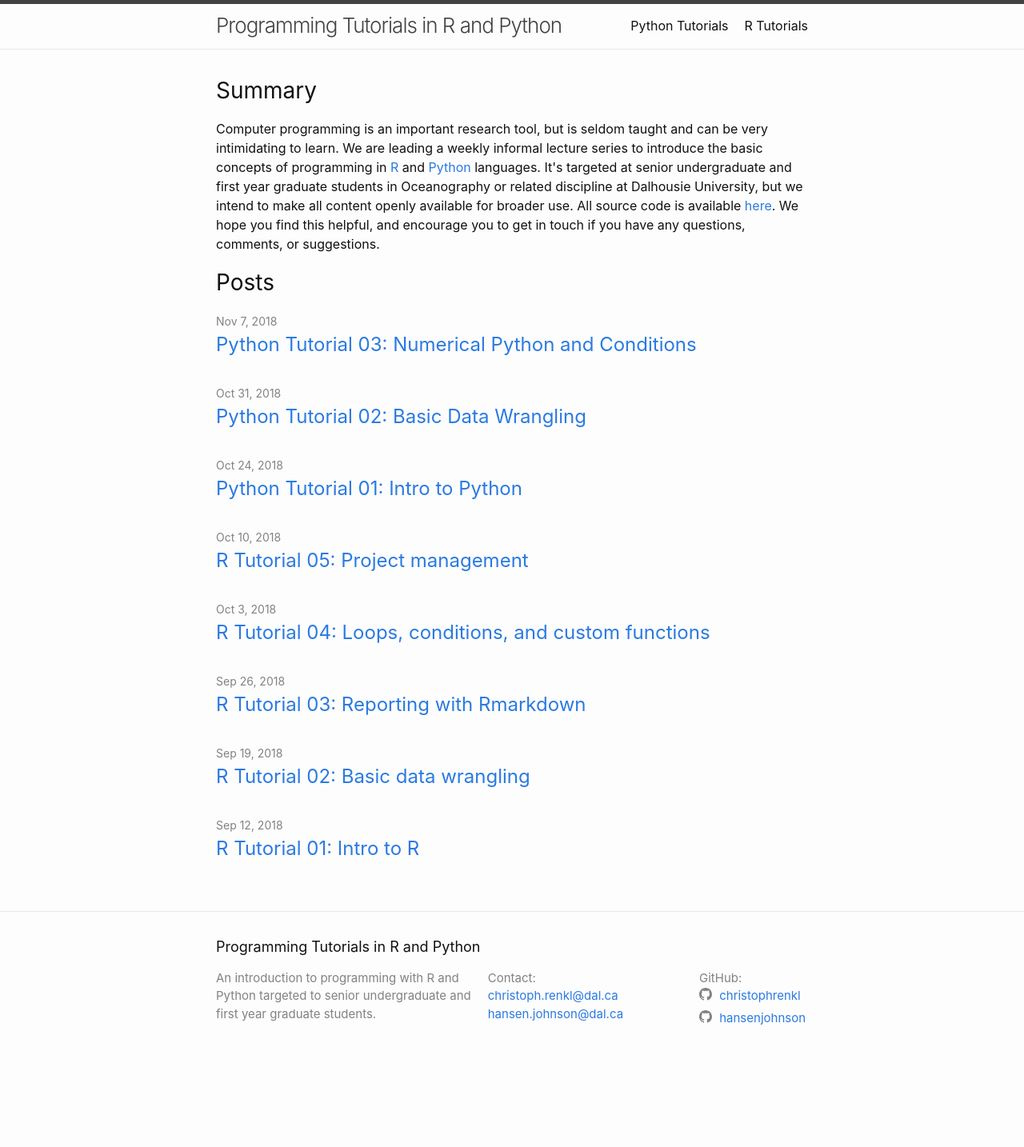
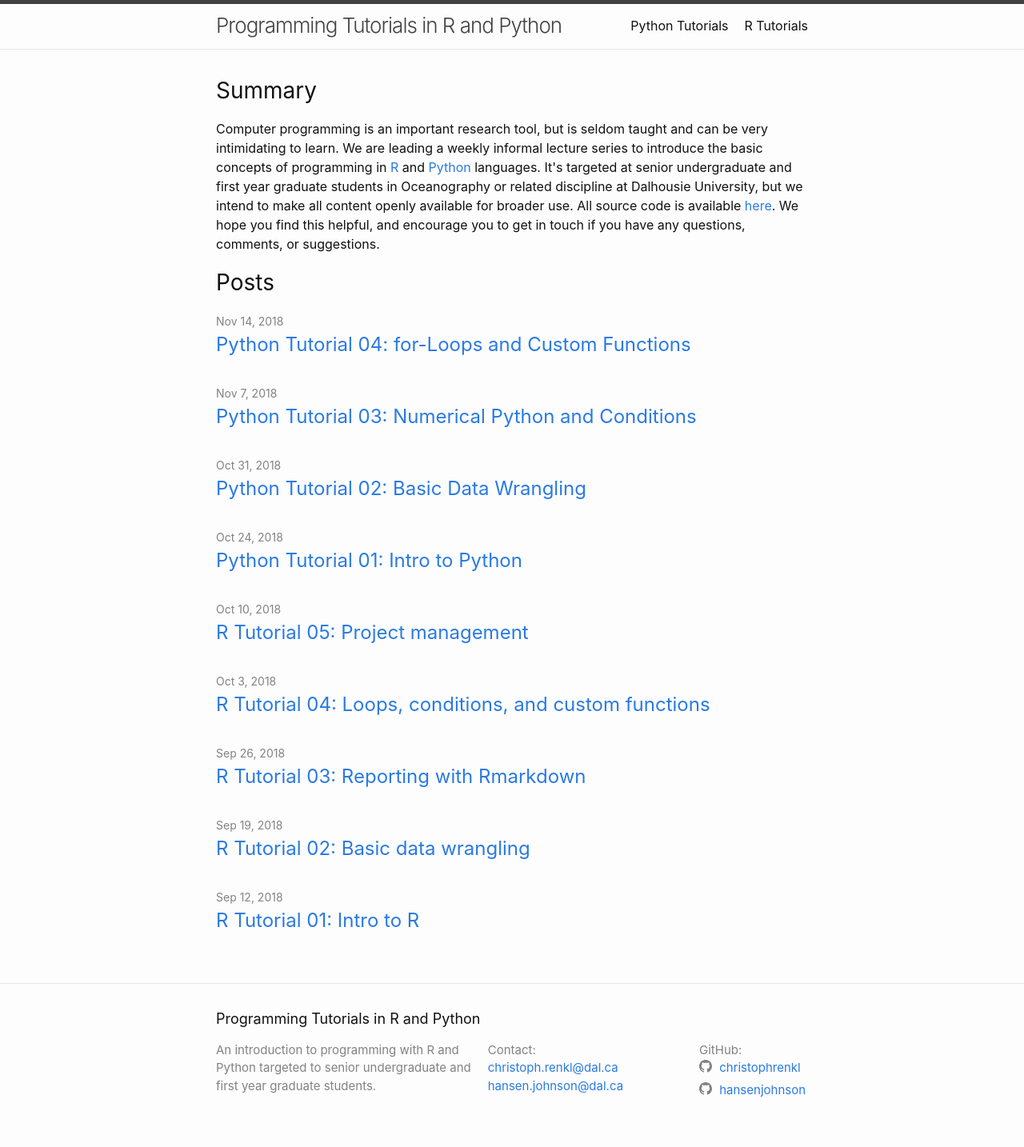
Before and after one commit to anhnguyendepocen/programming_tutorials, a Jekyll site: the page built from docs/index.md, in a window 1280 px wide. Shown: the whole page at 80% size. Built offline with Jekyll 4.4.1, drawn with Linux system fonts in a browser that asks for light colours; before the commit the page ends 1344 px from its top, so only the background shows below that; some of the changed lines change nothing that is shown.

Commit message:
Update website

```diff
--- /dev/null
+++ b/docs/_posts/2018-11-14-python-tutorial-04.md
@@ -0,0 +1,21 @@
+---
+layout: post
+title:  "Python Tutorial 04: for-Loops and Custom Functions"
+date:   2018-11-14
+categories: Python tutorials
+permalink: /python-tutorial-03/
+---
+
+**Time:** 1530-1630 ADT on Wednesday, November 14th
+**Location:** Riley room (Room 3652, Life Science Centre, Oceanography Wing)
+
+**Concepts:**
+* for-loops
+* custom functions and modules
+
+**Additional Information:**
+If you are unfamiliar with Python, please consider reviewing the [previous tutorials](https://christophrenkl.github.io/programming_tutorials/python) before this session.
+
+
+**Materials:**
+Please download the source code and data for this tutorial [here](https://github.com/christophrenkl/programming_tutorials/raw/master/Python/tutorial_04.zip).
--- a/docs/python.md
+++ b/docs/python.md
@@ -25,8 +25,9 @@ permalink: /python/
 * List comprehensions
 * Introduction to logical statements (e.g., _if_,_else_, etc.)
 
-### 04: Custom functions
-* Writing and using your own functions
+### [04: for-Loops and Custom Functions](/programming_tutorials/python-tutorial-04/)
+* for-loops
+* custom functions and modules
 
 ### 05: Working with big datasets
 * Basic example of workflow from raw data to results
```
